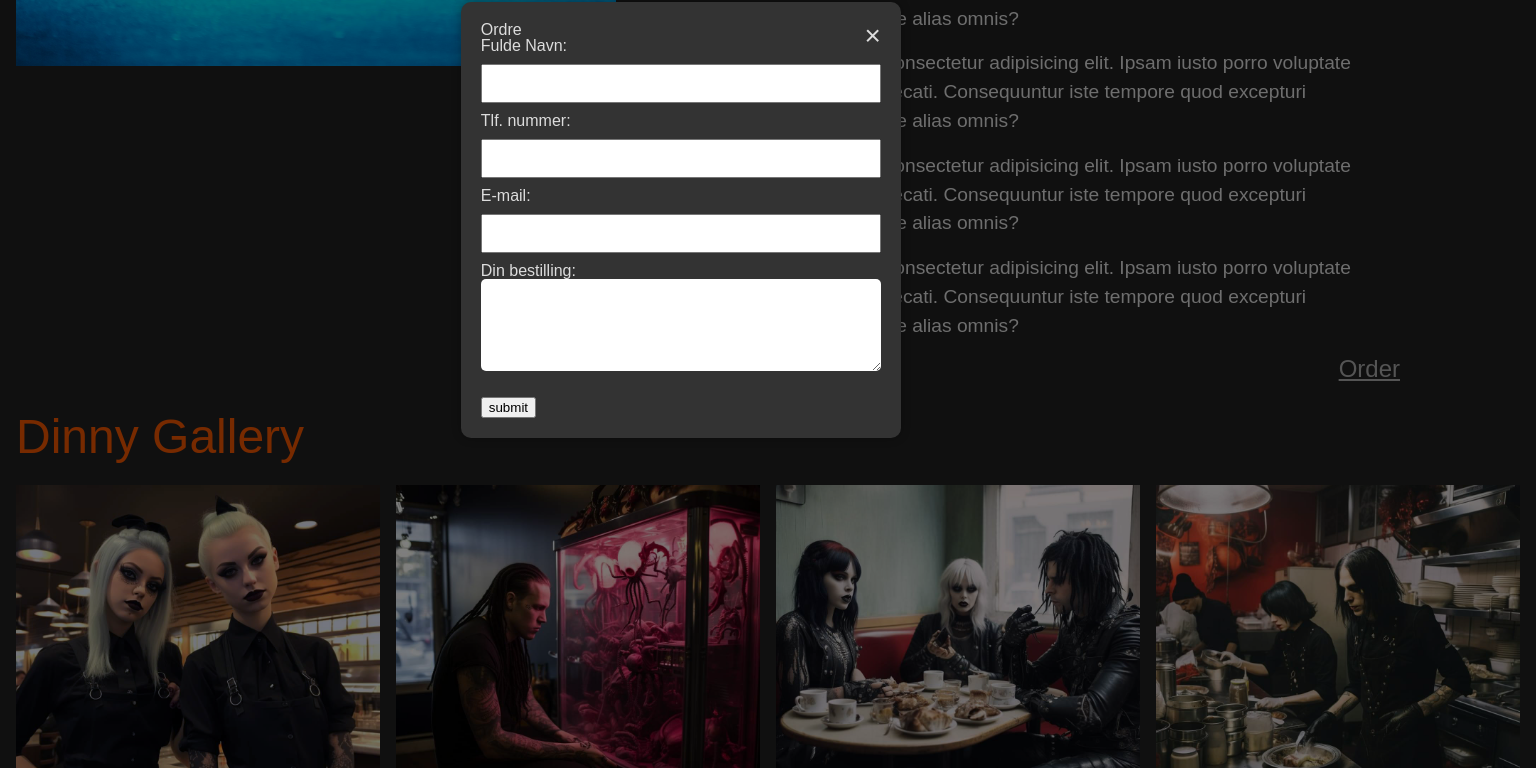
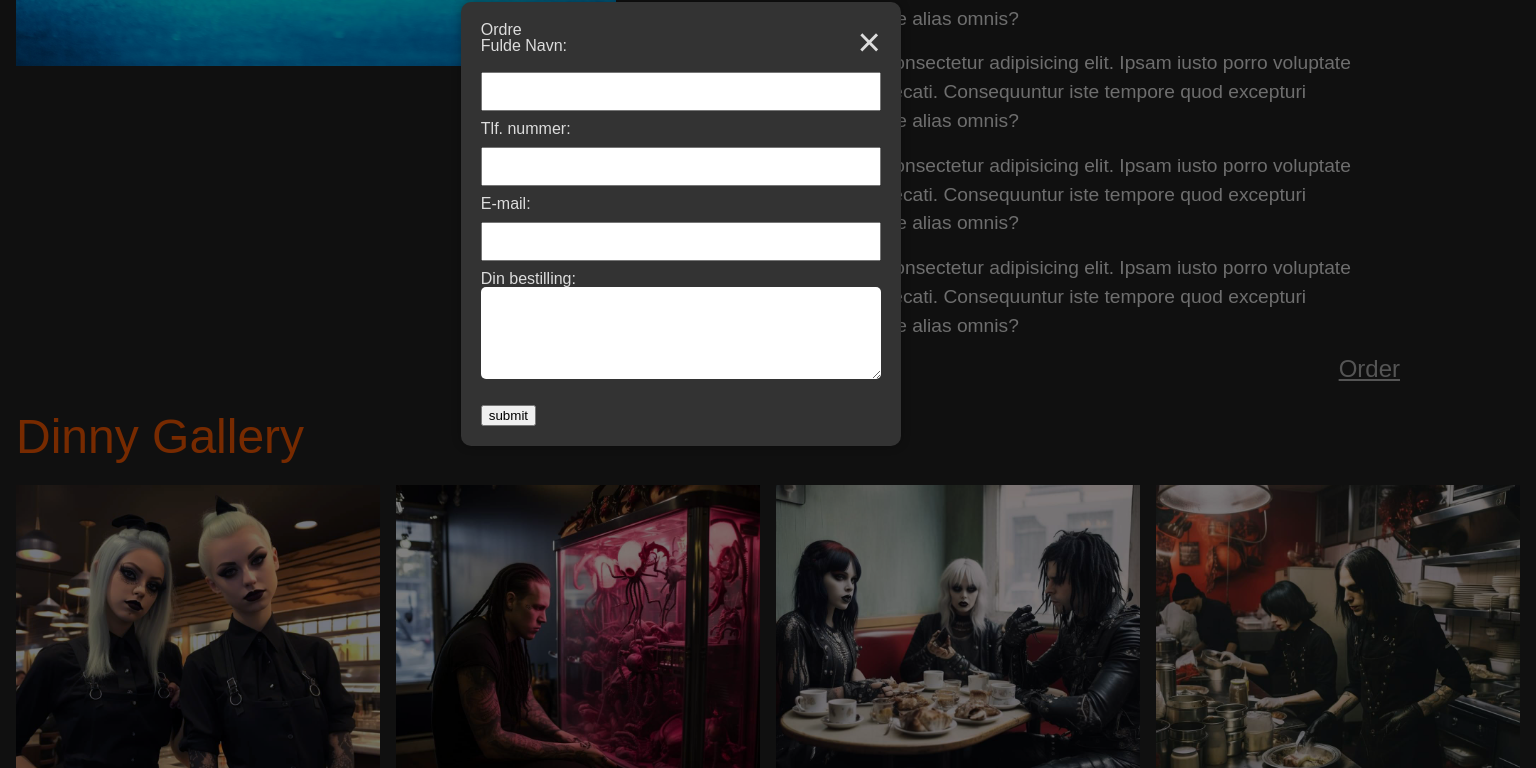
Before and after one commit to BeastTheNinja/Dinny-Materialer, a plain HTML site: page index.html in a window 1536 px wide. Both pictures are taken after a click on the link "Order". Shown: the part 3140-3908 px from the top of the page. Drawn offline with Linux system fonts and the light colour scheme; a web font is replaced by a local one.

Commit message:
cleaning

```diff
--- a/Assets/css/main.css
+++ b/Assets/css/main.css
@@ -400,6 +400,7 @@ input.invalid, textarea.invalid {
     margin: 0;
   }
   /* #endregion */
+  /* #region modal visning */
 .modal {
     display: none;
     position: fixed;
@@ -461,7 +462,7 @@ input.invalid, textarea.invalid {
 
   .close {
     float: right;
-    font-size: 28px;
+    font-size: 2.5rem;
     cursor: pointer;
   }
 }
```
